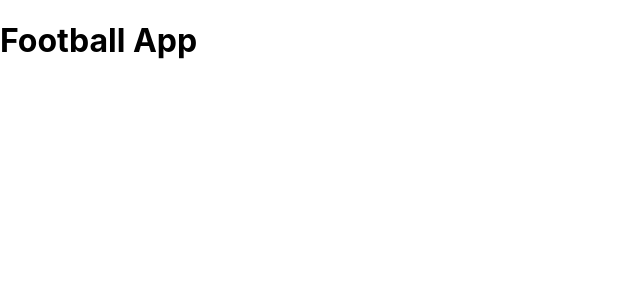
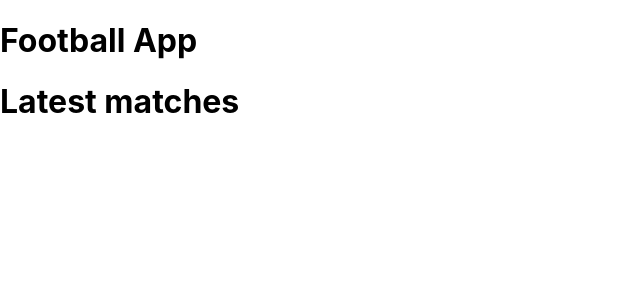
Before and after one commit to bhagatpratham/football-app, a React (Create React App) app: page / in a window 1280 px wide. Shown: the top 300 px of the page, without its empty margins (0-640 px from the left). Built offline with nearby package versions, Linux system fonts and the light colour scheme; no server answers.

Commit message:
fetch data

```diff
--- a/src/App.js
+++ b/src/App.js
@@ -1,9 +1,12 @@
+import React from "react";
 import "./App.css";
+import Matches from "./Components/Matches/Matches";
 
 function App() {
   return (
-    <div className="App">
+    <div>
       <h1>Football App</h1>
+      <Matches />
     </div>
   );
 }
--- /dev/null
+++ b/src/Components/Matches/Matches.js
@@ -0,0 +1,25 @@
+import React, { useEffect } from "react";
+
+const Matches = () => {
+  const API_KEY = "b19d4dbb617647f5a3fac0df525b5c83"; // b071a1c501e042f48493faed1de147c5
+
+  const URL = "https://api.football-data.org/v2/matches";
+
+  const fetchData = () => {
+    fetch(URL, { headers: { "X-Auth-Token": API_KEY } })
+      .then((res) => res.json())
+      .then((data) => console.log(data))
+      .catch((err) => console.error(err));
+  };
+
+  useEffect(() => {
+    fetchData();
+  }, []);
+  return (
+    <div>
+      <h1>Latest matches</h1>
+    </div>
+  );
+};
+
+export default Matches;
```
Also changed, not shown: 1 other file (tests, documents, lock files or other folders).
